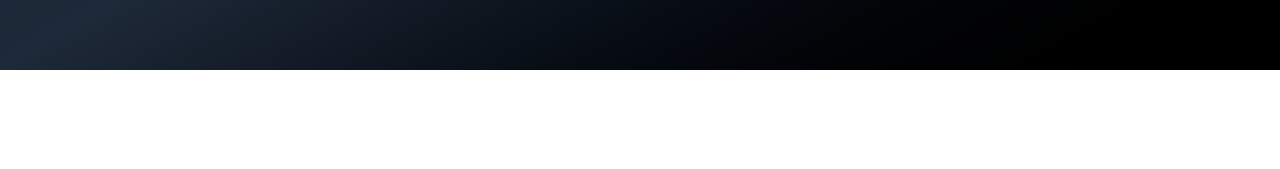
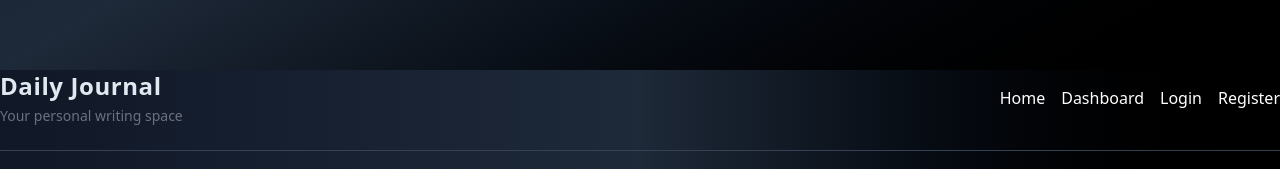
Before and after one commit to Mudasir123r2/Daily-Journal-App, a React (Vite) app in the folder frontend/: page / in a window 1280 px wide. Shown: the part 722-891 px from the top of the page. Before the commit the page ends 800 px from the top, so only its background shows below. Built offline with nearby package versions, Linux system fonts and the light colour scheme.

Commit message:
header and footer added

```diff
--- /dev/null
+++ b/frontend/src/components/Footer.jsx
@@ -0,0 +1,53 @@
+import { Link } from "react-router-dom";
+
+const Footer = () => {
+  return (
+    <footer className="bg-gradient-to-r from-gray-900 via-gray-800 to-black text-gray-400  shadow-md">
+      <div className="max-w-7xl mx-auto flex flex-col md:flex-row justify-between items-center gap-6">
+
+        {/* Branding */}
+        <div className="text-center md:text-left">
+          <h1 className="text-2xl font-extrabold text-slate-200 tracking-wide">
+            Daily Journal
+          </h1>
+          <p className="text-sm mt-1 text-gray-500">Your personal writing space</p>
+        </div>
+
+        {/* Navigation Links */}
+        <div className="flex flex-wrap justify-center md:justify-end gap-4">
+          <Link
+            to="/"
+            className="text-white hover:text-slate-400 transition duration-300 font-medium"
+          >
+            Home
+          </Link>
+          <Link
+            to="/dashboard"
+            className="text-white hover:text-slate-400 transition duration-300 font-medium"
+          >
+            Dashboard
+          </Link>
+          <Link
+            to="/login"
+            className="text-white hover:text-slate-400 transition duration-300 font-medium"
+          >
+            Login
+          </Link>
+          <Link
+            to="/register"
+            className="text-white hover:text-slate-400 transition duration-300 font-medium"
+          >
+            Register
+          </Link>
+        </div>
+      </div>
+
+      {/* Divider and Copyright */}
+      <div className="text-center text-sm text-gray-500 mt-6 border-t border-gray-700 pt-4">
+        &copy; {new Date().getFullYear()} Daily Journal. All rights reserved.
+      </div>
+    </footer>
+  );
+};
+
+export default Footer;
--- /dev/null
+++ b/frontend/src/components/Header.jsx
@@ -0,0 +1,11 @@
+import Navbar from "./Navbar";
+
+const Header = () => {
+  return (
+    <header>
+      <Navbar />
+    </header>
+  );
+};
+
+export default Header;
--- a/frontend/src/layout/Layout.jsx
+++ b/frontend/src/layout/Layout.jsx
@@ -1,13 +1,13 @@
-import Navbar from "../components/Navbar"
+import Header from "../components/Header"
+import Footer from "../components/Footer"
 import {Outlet} from "react-router-dom"
 
 export default function Layout(){
     return (
         <>
-        <Navbar />
-        <main className="">
-            <Outlet />
-        </main>
+        <Header />
+        <Outlet />
+        <Footer/>
         </>
     )
 }
```
